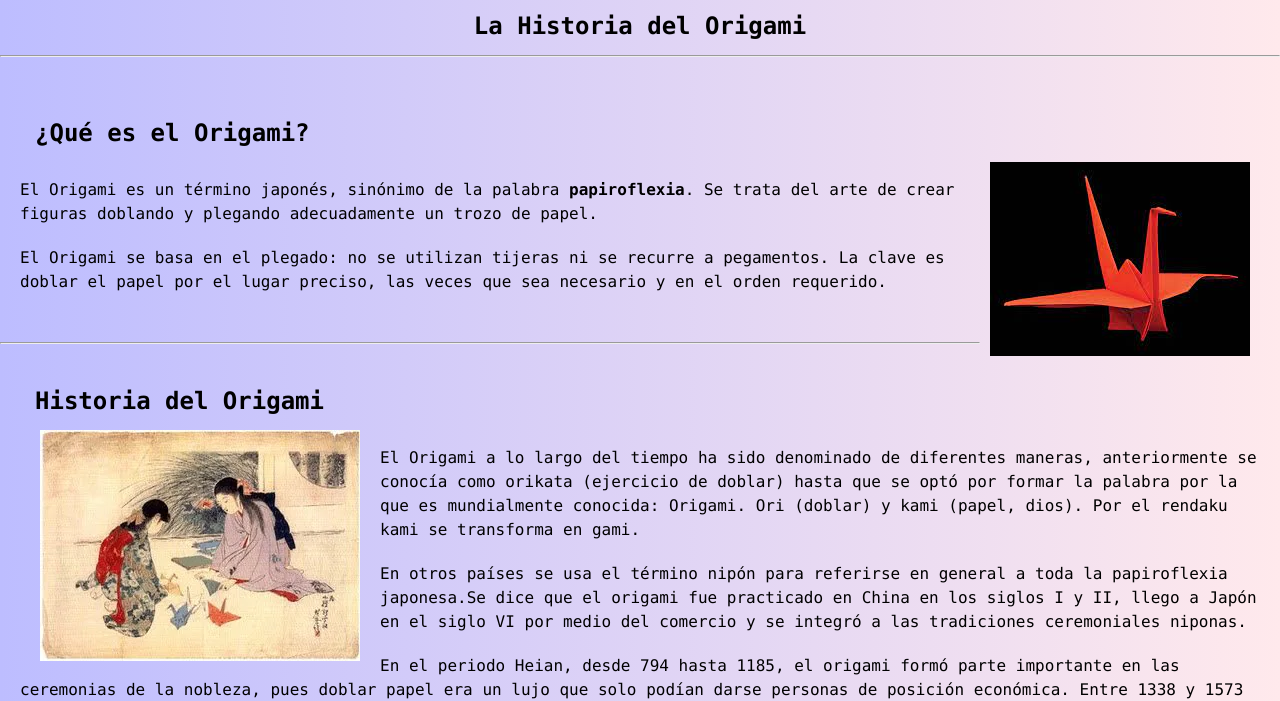
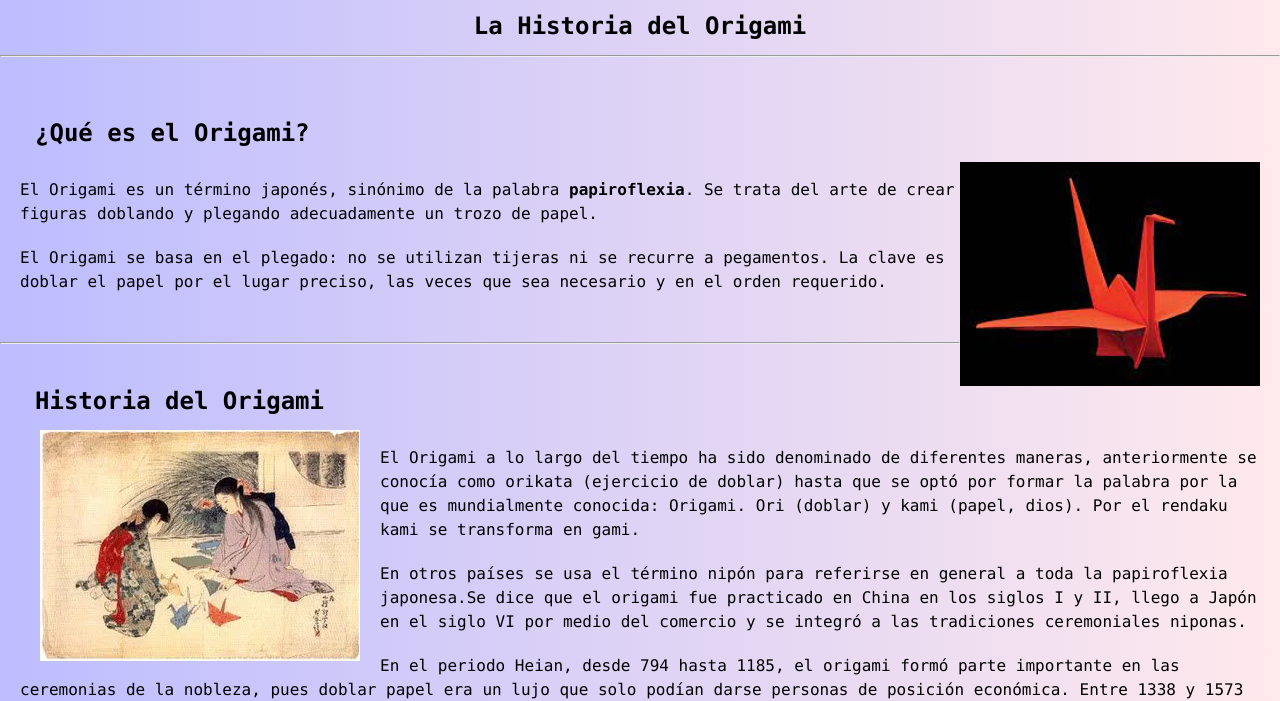
Before and after one commit to FJRamosRuiz/proyecto-curso-html, a plain HTML site: page index.html in a window 1280 px wide. Shown: the part 108-809 px from the top of the page. Drawn offline with Linux system fonts and the light colour scheme.

Commit message:
Segundo commit

```diff
--- a/index.html
+++ b/index.html
@@ -83,8 +83,8 @@
 
    .image {
       float: right;
-      margin: 0 10px;
-      max-width: 50%;
+      margin: 0;
+      width: 300px;
       height: auto;
    }
 
```
